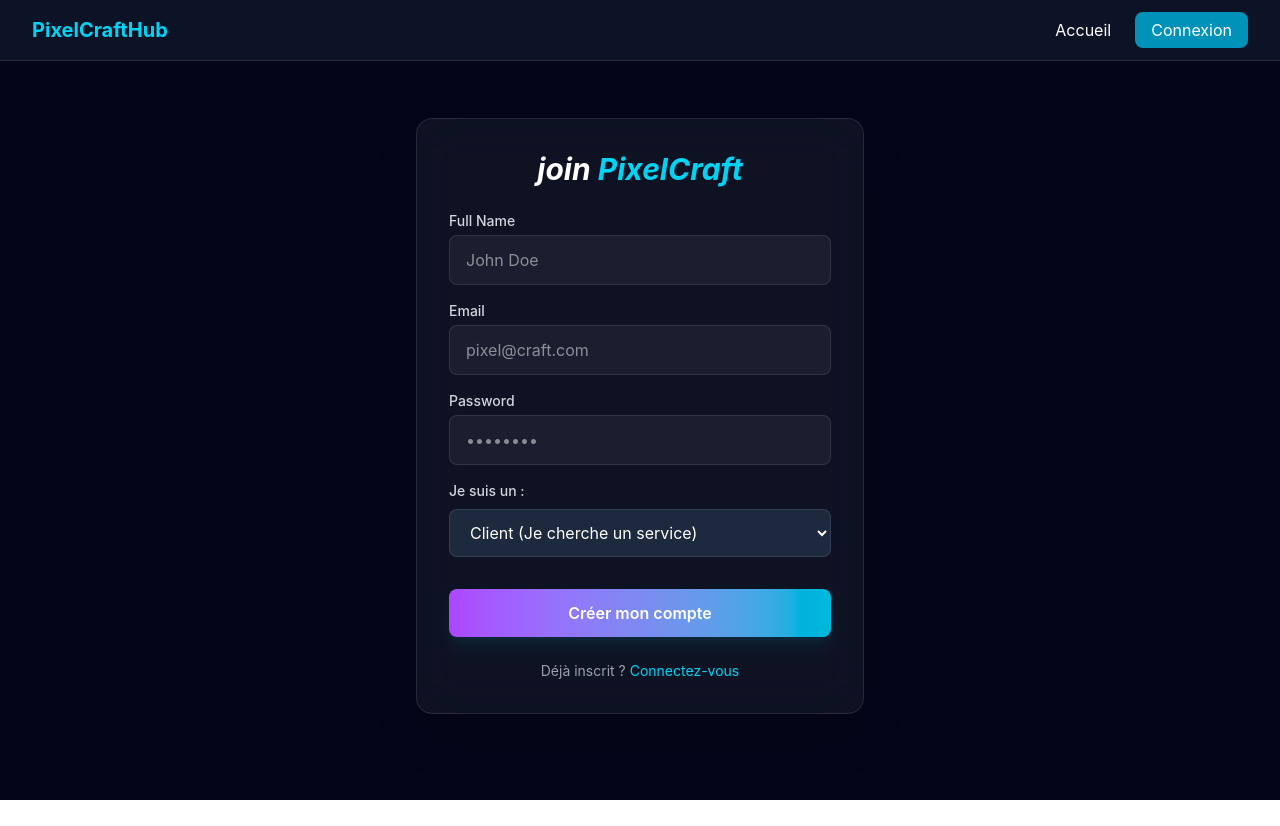
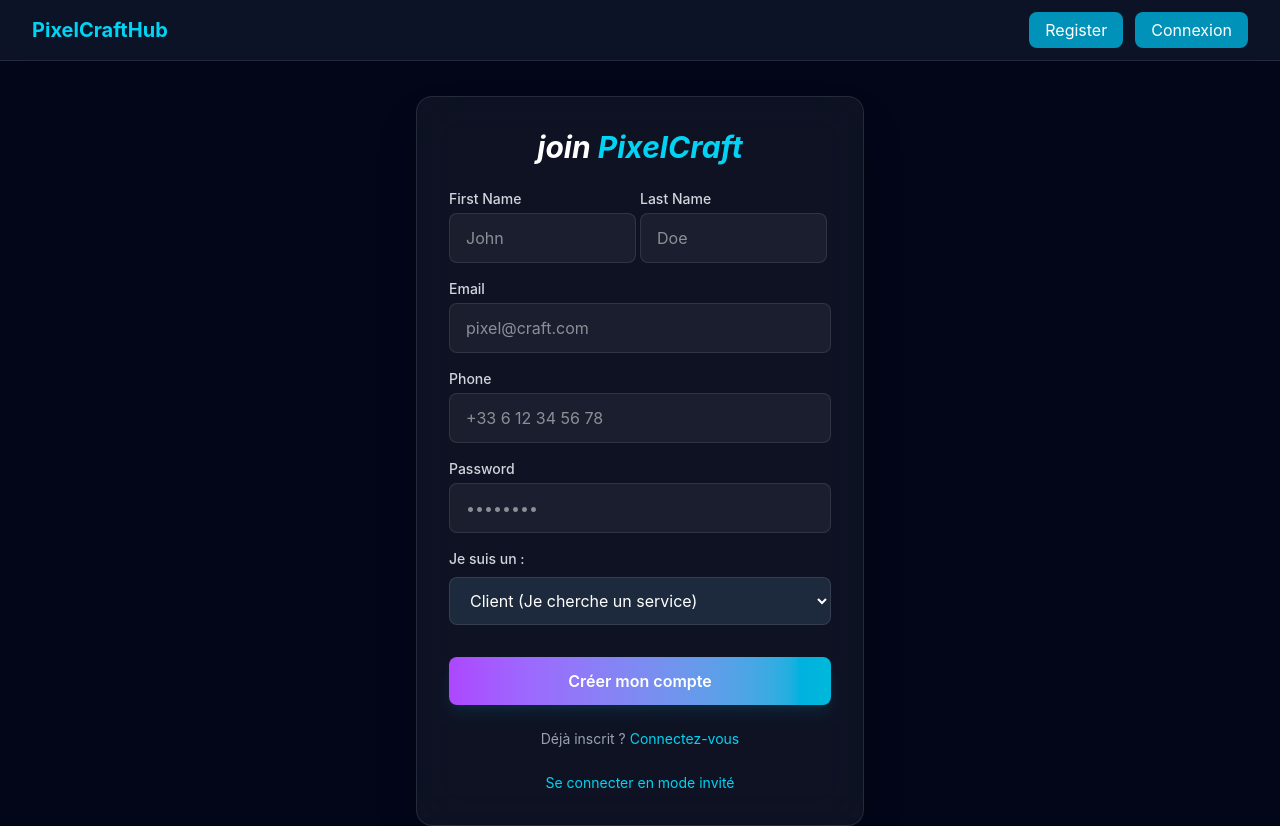
Before and after one commit to IslemFou/pixelcrafthub-frontend, a React (Vite) app: page /register in a window 1280 px wide. Before the commit the page ends 800 px from the top, so only its background shows below. Built offline with nearby package versions, Linux system fonts and the light colour scheme.

Commit message:
ajout de Register et communication avec le backend

```diff
--- a/src/api/axios.js
+++ b/src/api/axios.js
@@ -1,5 +1,5 @@
 import axios from 'axios';
 const api = axios.create({
-    baseURL: 'http://localhost:5000/api'
+    baseURL: 'http://127.0.0.1:3000/api'
 });
 export default api;
--- a/src/components/Navbar.jsx
+++ b/src/components/Navbar.jsx
@@ -8,7 +8,7 @@ const Navbar = () => {
         <nav className="fixed top-0 w-full z-50 bg-slate-900/80 backdrop-blur-md border-b border-white/10 px-8 py-4 flex justify-between items-center">
             <Link to="/" className="text-xl font-bold text-cyan-400">PixelCraftHub</Link>
             <div className="space-x-6">
-                <Link to="/" className="hover:text-cyan-400 transition">Accueil</Link>
+                {/* <Link to="/" className="hover:text-cyan-400 transition">Accueil</Link> */}
                 {user ? (
                     <>
                         <Link to="/dashboard" className="text-gray-300 hover:text-cyan-400 transition">Dashboard</Link>
@@ -20,11 +20,15 @@ const Navbar = () => {
                         </button>
                     </>
                 ) : (
-                    <Link to="/login" className="bg-cyan-600 px-4 py-2 rounded-lg hover:bg-cyan-500 transition text-white">
-                        Connexion
-                    </Link>
+                    <div className="">
+                        <Link to="/register" className="bg-cyan-600 mx-3 px-4 py-2 rounded-lg hover:bg-cyan-500 transition text-white">
+                            Register
+                        </Link>
+                        <Link to="/login" className="bg-cyan-600 px-4 py-2 rounded-lg hover:bg-cyan-500 transition text-white">
+                            Connexion
+                        </Link>
+                    </div>
                 )}
-                {/* <Link to="/login" className="bg-cyan-600 px-4 py-2 rounded-lg hover:bg-cyan-500 transition">Connexion</Link> */}
             </div>
         </nav>
     );
--- a/src/pages/Register.jsx
+++ b/src/pages/Register.jsx
@@ -4,9 +4,11 @@ import axios from '../api/axios';
 
 const Register = () => {
     const [formData, setFormData] = useState({
-        name: '',
+        firstName: '',
+        lastName: '',
         email: '',
         password: '',
+        phone: '',
         role: 'client'
     });
 
@@ -15,7 +17,7 @@ const Register = () => {
     const handleSubmit = async (e) => {
         e.preventDefault();
         try {
-            //Appelà l'API Backend
+            //Appel à l'API Backend
             await axios.post('/auth/register', formData);
             alert("Account created successfully ! Login");
             navigate('/login');
@@ -30,15 +32,28 @@ const Register = () => {
                 <h2 className="text-3xl font-bold text-center text-white italic">join <span className="text-cyan-400">PixelCraft</span></h2>
 
                 <form onSubmit={handleSubmit} className="space-y-4">
-                    <div>
-                        <label className="block text-sm font-medium text-gray-300">Full Name</label>
-                        <input
-                            type="text"
-                            required
-                            className="w-full px-4 py-3 mt-1 bg-white/5 border border-white/10 rounded-lg focus:ring-2 focus:ring-cyan-500 text-white outline-none"
-                            placeholder="John Doe"
-                            onChange={(e) => setFormData({ ...formData, name: e.target.value })}
-                        />
+                    <div className="flex">
+                        <div className="w-50">
+                            <label className="block text-sm font-medium text-gray-300">First Name</label>
+                            <input
+                                type="text"
+                                required
+                                className="w-full px-4 py-3 mt-1 bg-white/5 border border-white/10 rounded-lg focus:ring-2 focus:ring-cyan-500 text-white outline-none"
+                                placeholder="John"
+                                onChange={(e) => setFormData({ ...formData, firstName: e.target.value })}
+                            />
+                        </div>
+
+                        <div className="mx-1 w-50">
+                            <label className="block text-sm font-medium text-gray-300">Last Name</label>
+                            <input
+                                type="text"
+                                required
+                                className="w-full px-4 py-3 mt-1 bg-white/5 border border-white/10 rounded-lg focus:ring-2 focus:ring-cyan-500 text-white outline-none"
+                                placeholder="Doe"
+                                onChange={(e) => setFormData({ ...formData, lastName: e.target.value })}
+                            />
+                        </div>
                     </div>
 
                     <div>
@@ -49,6 +64,16 @@ const Register = () => {
                             className="w-full px-4 py-3 mt-1 bg-white/5 border border-white/10 rounded-lg focus:ring-2 focus:ring-cyan-500 text-white outline-none"
                             placeholder="pixel@craft.com"
                             onChange={(e) => setFormData({ ...formData, email: e.target.value })}
+                        />
+                    </div>
+                    <div>
+                        <label className="block text-sm font-medium text-gray-300">Phone</label>
+                        <input
+                            type="tel"
+                            required
+                            className="w-full px-4 py-3 mt-1 bg-white/5 border border-white/10 rounded-lg focus:ring-2 focus:ring-cyan-500 text-white outline-none"
+                            placeholder="+33 6 12 34 56 78"
+                            onChange={(e) => setFormData({ ...formData, phone: e.target.value })}
                         />
                     </div>
 
@@ -70,7 +95,7 @@ const Register = () => {
                             onChange={(e) => setFormData({ ...formData, role: e.target.value })}
                         >
                             <option value="client">Client (Je cherche un service)</option>
-                            <option value="freelance">Prestataire (Je propose mes services)</option>
+                            <option value="provider">Prestataire (Je propose mes services)</option>
                         </select>
                     </div>
 
@@ -85,6 +110,8 @@ const Register = () => {
                 <p className="text-center text-sm text-gray-400">
                     Déjà inscrit ? <Link to="/login" className="text-cyan-400 hover:underline">Connectez-vous</Link>
                 </p>
+                <p className="text-center text-sm text-gray-400"><Link to="/login" className="text-cyan-400 hover:underline">Se connecter en mode invité</Link>
+                </p>
             </div>
         </div>
     );
```
